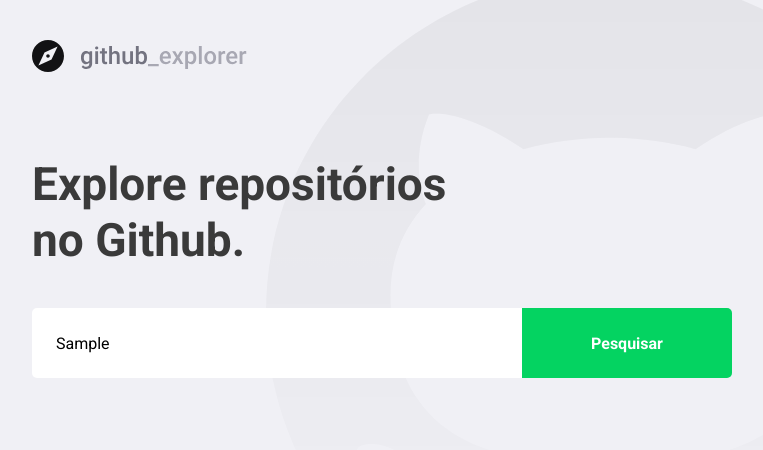
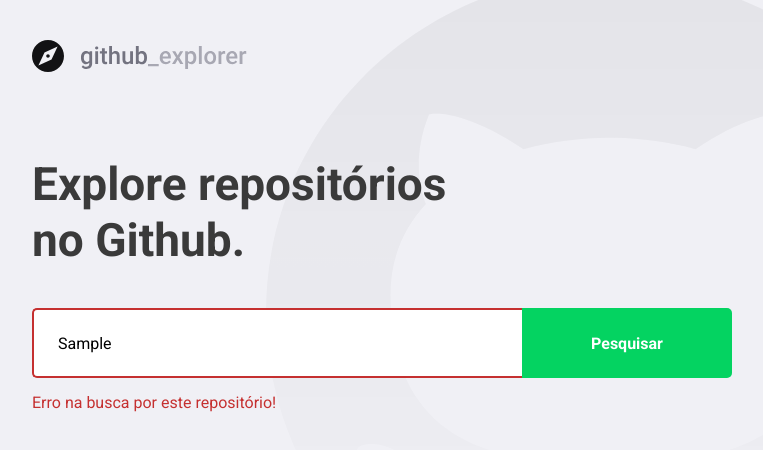
Before and after one commit to MatheusKindrazki/github-repositories, a React (Create React App) app: page / in a window 1280 px wide. Both pictures are taken after typing "Sample" into the empty fields and a click on the button "Pesquisar". Shown: the top 450 px of the page, without its empty margins (148-911 px from the left). Built offline with nearby package versions, Linux system fonts and the light colour scheme; no server answers.

Commit message:
validação de erros

```diff
--- a/src/pages/Dashboard/index.tsx
+++ b/src/pages/Dashboard/index.tsx
@@ -4,7 +4,7 @@ import api from '../../services/api';
 
 import logoGithub from '../../assets/github-logo.svg';
 
-import { Title, Form, Repositories } from './styles';
+import { Title, Form, Repositories, Error } from './styles';
 
 interface Repository {
   full_name: string;
@@ -16,6 +16,7 @@ interface Repository {
 }
 
 const Dashboard: React.FC = () => {
+  const [error, setError] = useState('');
   const [newRepo, setNewRepo] = useState('');
   const [repositories, setRepositories] = useState<Repository[]>([]);
 
@@ -23,13 +24,22 @@ const Dashboard: React.FC = () => {
 
     event.preventDefault();
 
-    const response = await api.get(`/repos/${newRepo}`);
+    if(!newRepo) {
+      return setError('Digite o autor/nome do repositório!');
+    }
 
-    const repository = response.data;
+    try {
 
-    setRepositories([...repositories, repository]);
+      const response = await api.get(`/repos/${newRepo}`);
 
-    setNewRepo('');
+      const repository = response.data;
+
+      setRepositories([...repositories, repository]);
+
+      setNewRepo('');
+    } catch (error) {
+      setError('Erro na busca por este repositório!') ;
+    }
   }
 
   return (
@@ -37,7 +47,7 @@ const Dashboard: React.FC = () => {
       <img src={logoGithub} alt="Github Explorer" />
       <Title>Explore repositórios no Github.</Title>
 
-      <Form onSubmit={handleAddRepository}>
+      <Form onSubmit={handleAddRepository} hasError={!!error} >
         <input
           value={newRepo}
           onChange={e => setNewRepo(e.target.value)}
@@ -45,6 +55,8 @@ const Dashboard: React.FC = () => {
         />
         <button type="submit">Pesquisar</button>
       </Form>
+
+      {error && <Error>{error}</Error> }
 
       <Repositories>
         {repositories?.map(repository =>(
--- a/src/pages/Dashboard/styles.ts
+++ b/src/pages/Dashboard/styles.ts
@@ -1,5 +1,9 @@
-import styled from 'styled-components';
-import { shade } from 'polished';
+import styled, { css } from 'styled-components';
+import { shade }  from 'polished';
+
+interface FormProps {
+  hasError: boolean;
+}
 
 export const Title = styled.h1`
   font-size: 46px;
@@ -10,7 +14,7 @@ export const Title = styled.h1`
   margin-top: 80px;
 `;
 
-export const Form = styled.form`
+export const Form = styled.form<FormProps>`
   margin-top: 40px;
   max-width: 700px;
 
@@ -22,6 +26,13 @@ export const Form = styled.form`
     padding: 0 24px;
     border: 0;
     border-radius: 5px 0 0 5px;
+
+    border: 2px solid #fff;
+
+    ${props => props.hasError && css`
+      border: 2px solid #c53030;
+      border-right: 0;
+    `}
 
     &::placeholder {
       color: #a8a8b3;
@@ -99,3 +110,10 @@ export const Repositories = styled.div`
     }
   }
 `;
+
+
+export const Error = styled.span`
+  display: block;
+  color: #c53030;
+  margin-top: 15px;
+`;
```
